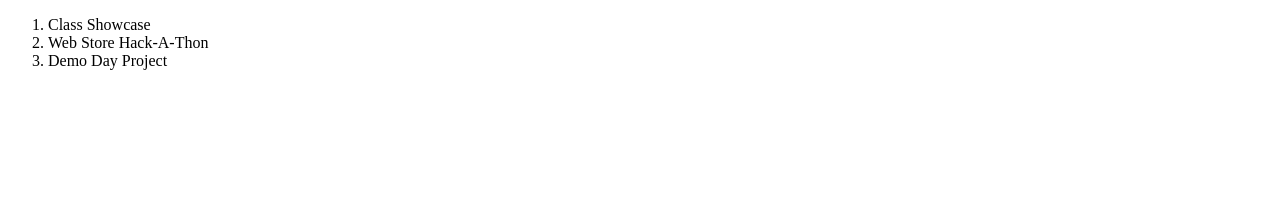
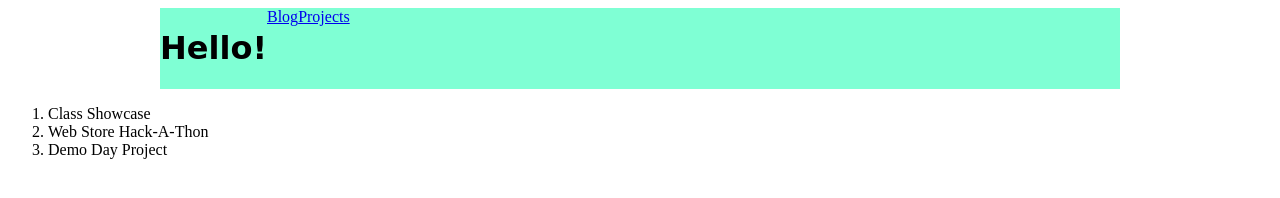
Before and after one commit to Eduk8edlady/CyberUp, a plain HTML site: page projects/index.html in a window 1280 px wide. Drawn offline with Linux system fonts and the light colour scheme.

Commit message:
css added

```diff
--- a/projects/css/style.css
+++ b/projects/css/style.css
@@ -0,0 +1,22 @@
+body{
+    background-color: unset;
+
+}
+
+
+h1{
+    font-family: cursive;
+
+}
+
+
+
+
+
+.container {
+    max-width: 960px;
+    margin: 0 auto;
+    background-color: aquamarine;
+    display:flex;
+    position: relative;
+  }
--- a/projects/index.html
+++ b/projects/index.html
@@ -8,6 +8,14 @@
     <link type="text/css" rel="stylesheet" href="css/style.css"/>
 </head>
 <body>
+
+        <div class="container">
+                <h1>Hello!</h1>
+                <a href="\blog\index.html">Blog</a>
+                <a href="\projects\index.html">Projects</a>
+</div>
+
+
     <ol>
         <li>Class Showcase</li>
         <li>Web Store Hack-A-Thon</li>
```
Also changed, not shown: blog/index.html (+8 -0 lines), index.html (+1 -1 lines).
